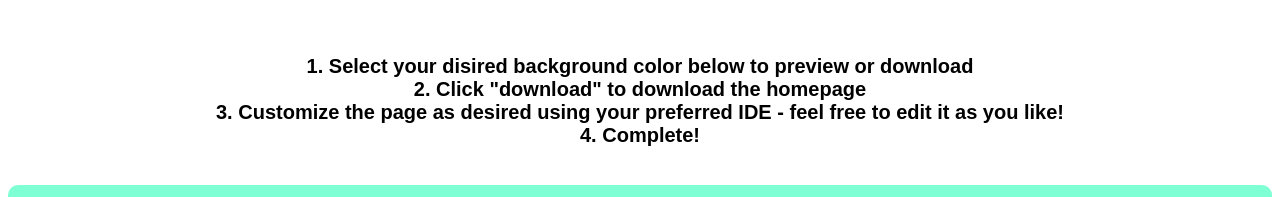
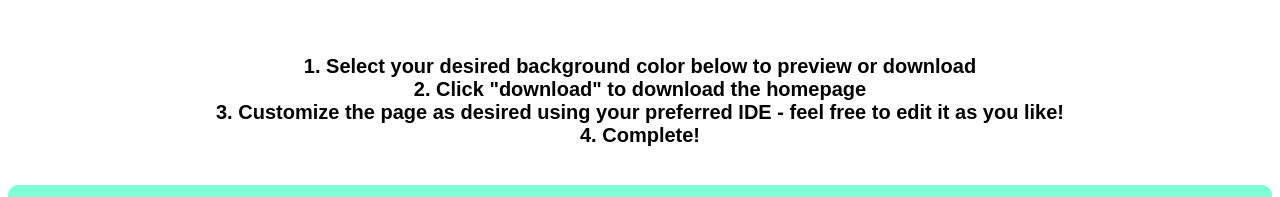
Before and after one commit to nikragsha/customhomepage, a plain HTML site: page index.html in a window 1280 px wide. Shown: the part 158-355 px from the top of the page. Drawn offline with Linux system fonts and the light colour scheme.

Commit message:
Fixed typo

```diff
--- a/index.html
+++ b/index.html
@@ -16,7 +16,7 @@
 <h2>Follow the instructions below to set-up your custom homepage in 4 simple steps</h2>
 <br>
 <h3>
-    1. Select your disired background color below to preview or download
+    1. Select your desired background color below to preview or download
     <br>
     2. Click "download" to download the homepage
     <br>
```
